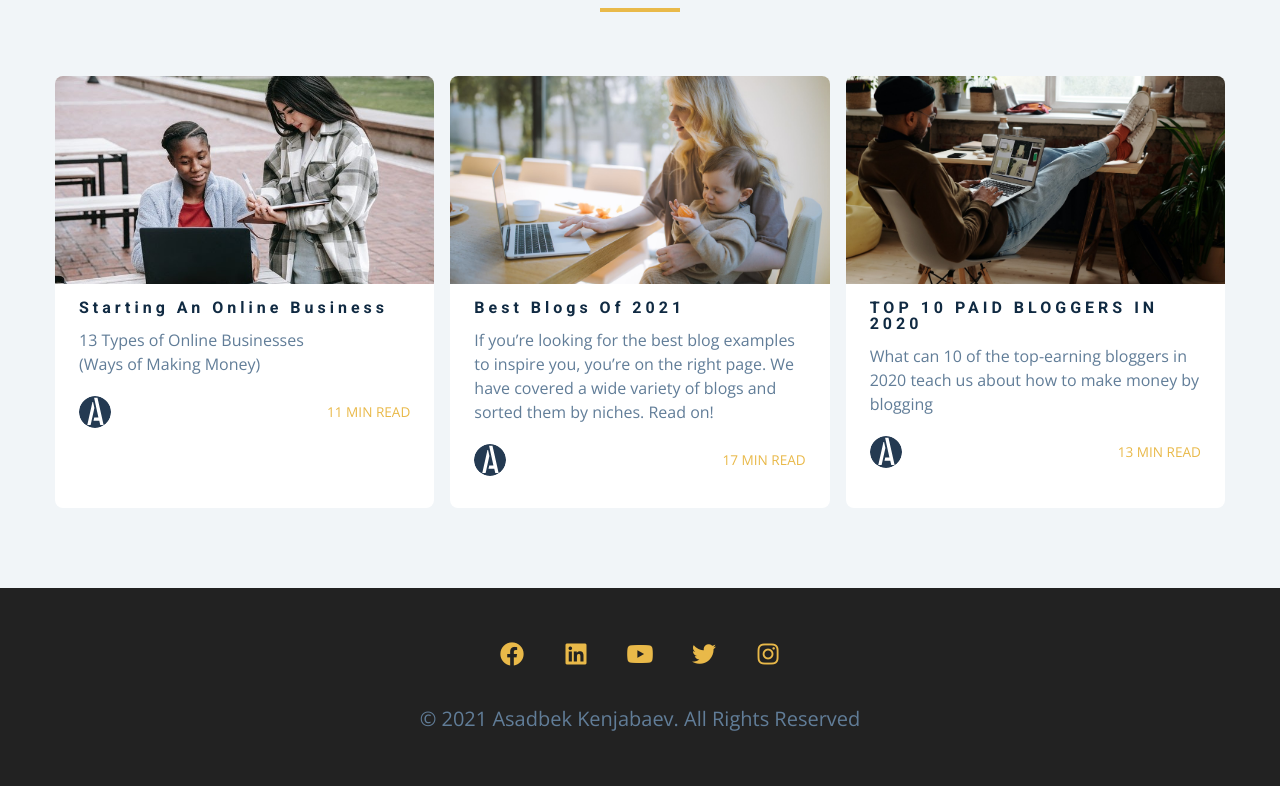
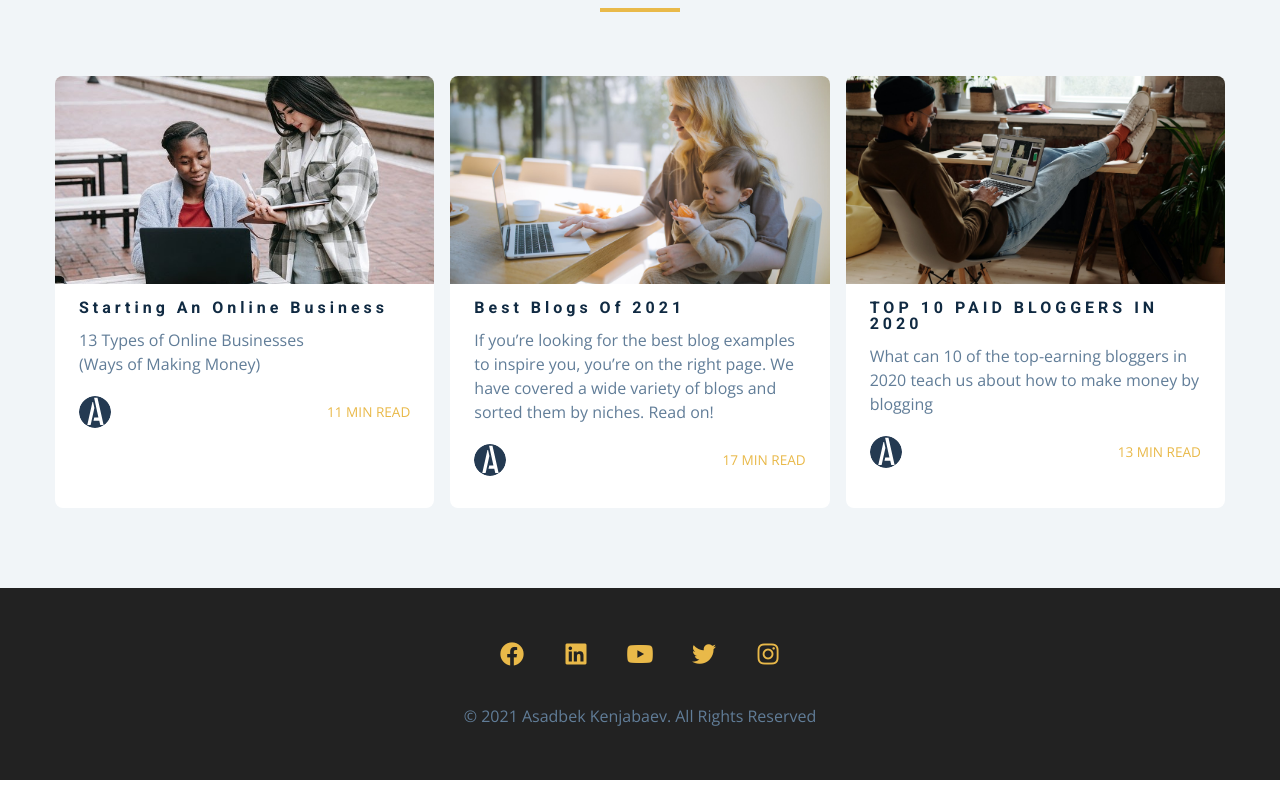
Before and after one commit to Asadbek2607/asadbek2607.github.io, a plain HTML site: page index.html in a window 1280 px wide. Shown: the part 6064-6850 px from the top of the page. Drawn offline with nearby package versions, Linux system fonts and the light colour scheme.

Commit message:
modified css & added < page>

```diff
--- a/css/styles.css
+++ b/css/styles.css
@@ -103,6 +103,10 @@
 p {
   margin-bottom: 1.25rem;
   color: var(--clr-grey-5);
+}
+
+.page{
+  overflow: hidden;
 }
 @media screen and (min-width: 800px) {
   h1 {
@@ -211,7 +215,7 @@
 }
 
 .nav-header img{
-	width: 30%;
+	width: 40%;
 }
 .nav-btn {
   background: transparent;
@@ -917,9 +921,11 @@
   color: var(--clr-primary-10);
 }
 .footer p {
-  font-size: 1.25rem;
+  font-size: 1rem;
   text-transform: capitalize;
 }
+
+
 /*
 ===============
 Single Page
--- a/index.html
+++ b/index.html
@@ -14,6 +14,7 @@
     <link rel="stylesheet" href="./css/styles.css" />
   </head>
   <body>
+    <div class="page">
       <!-- navbar -->
       <nav class="nav" id="nav">
         <div class="nav-center">
@@ -604,6 +605,7 @@
         <p>&copy; <span id="date"></span> Asadbek Kenjabaev. all rights reserved</p>
 
       </footer>
+    </div>
     <script src="./js/app.js"></script>
   </body>
 </html>
```
Lines whose indentation alone changed are shown as unchanged.
